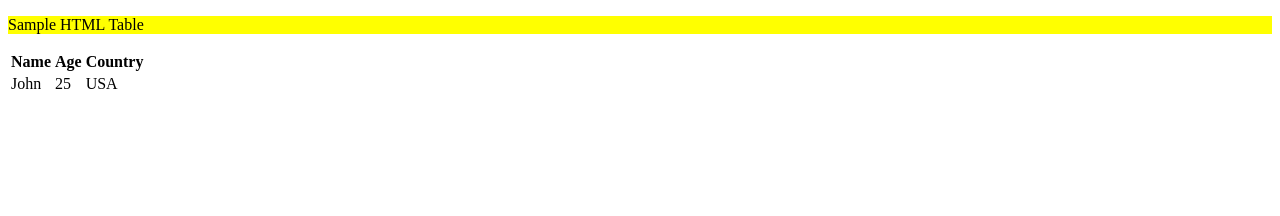
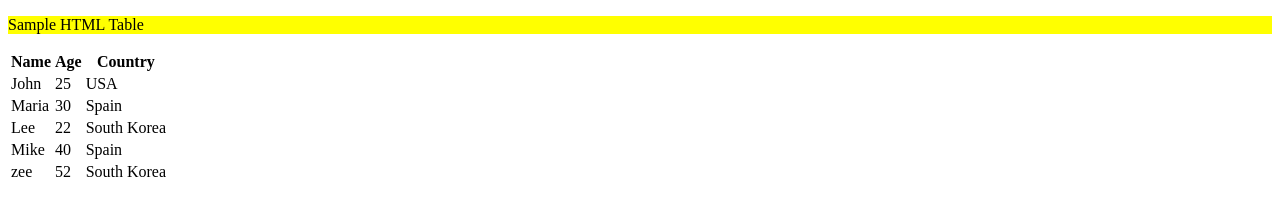
Before and after one commit to Ansh12888/new-repo, a plain HTML site: page newrepo/index.html in a window 1280 px wide. Drawn offline with Linux system fonts and the light colour scheme.

Commit message:
add new code

```diff
--- a/newrepo/index.html
+++ b/newrepo/index.html
@@ -24,9 +24,31 @@
         <td>25</td>
         <td>USA</td>
       </tr>
+      <tr>
+        <td>Maria</td>
+        <td>30</td>
+        <td>Spain</td>
+      </tr>
+      <tr>
+        <td>Lee</td>
+        <td>22</td>
+        <td>South Korea</td>
+      </tr>
+      <tr>
+        <td>Mike</td>
+        <td>40</td>
+        <td>Spain</td>
+      </tr>
+      <tr>
+        <td>zee</td>
+        <td>52</td>
+        <td>South Korea</td>
+      </tr>
+
+    </tbody>
 
 
-    </tbody>
+
   </table></p>
     </div>
 
```
